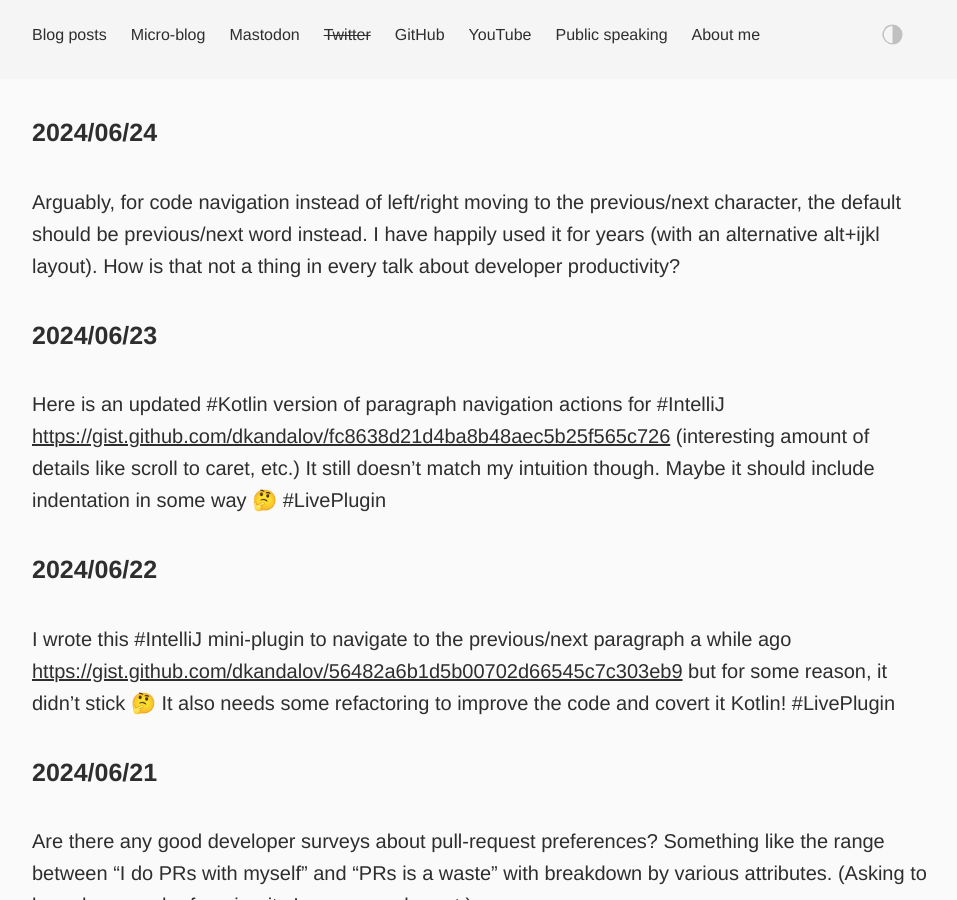
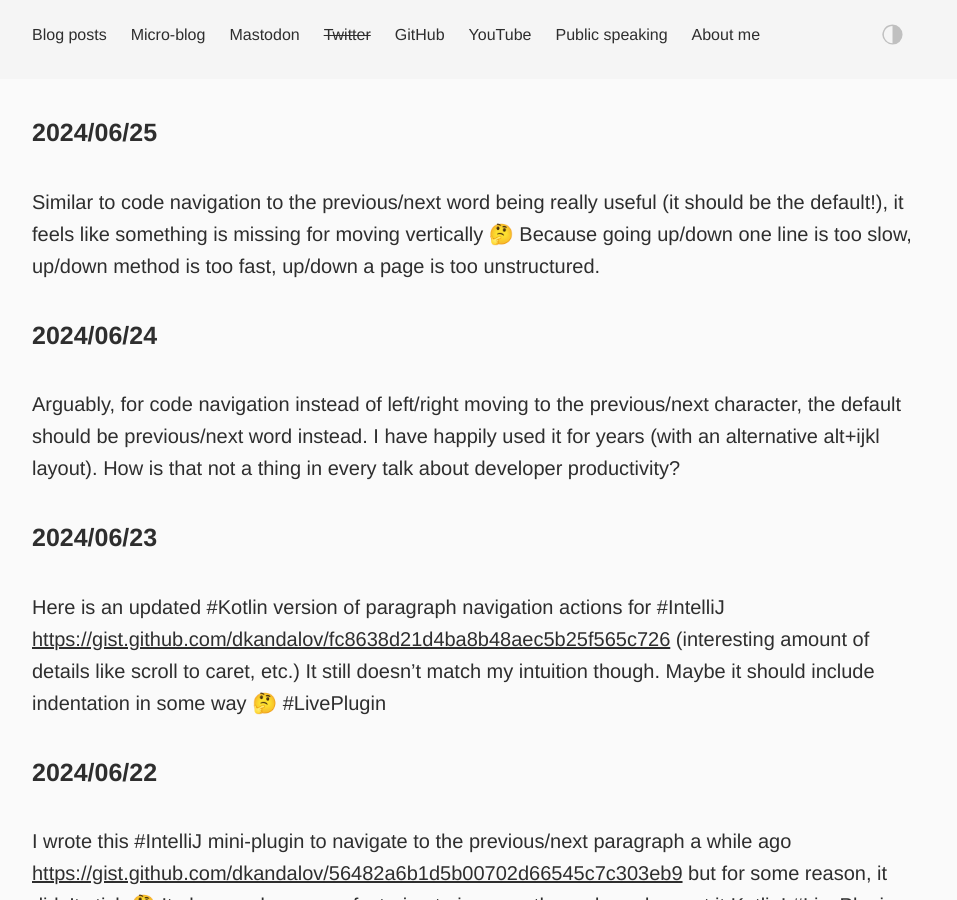
Before and after one commit to dkandalov/dkandalov.github.io, a Jekyll site: the page built from micro-blog.md, in a window 1280 px wide and 900 px high. Shown: the whole window, without its empty margins (160-1117 px from the left). Built offline with Jekyll 4.4.1, drawn with Linux system fonts in a browser that asks for light colours.

Commit message:
updated micro-blog

```diff
--- a/micro-blog.md
+++ b/micro-blog.md
@@ -2,6 +2,9 @@
 layout: post
 permalink: /micro-blog/
 ---
+
+#### 2024/06/25
+Similar to code navigation to the previous/next word being really useful (it should be the default!), it feels like something is missing for moving vertically 🤔 Because going up/down one line is too slow, up/down method is too fast, up/down a page is too unstructured.
 
 #### 2024/06/24
 Arguably, for code navigation instead of left/right moving to the previous/next character, the default should be previous/next word instead. I have happily used it for years (with an alternative alt+ijkl layout). How is that not a thing in every talk about developer productivity?
```
